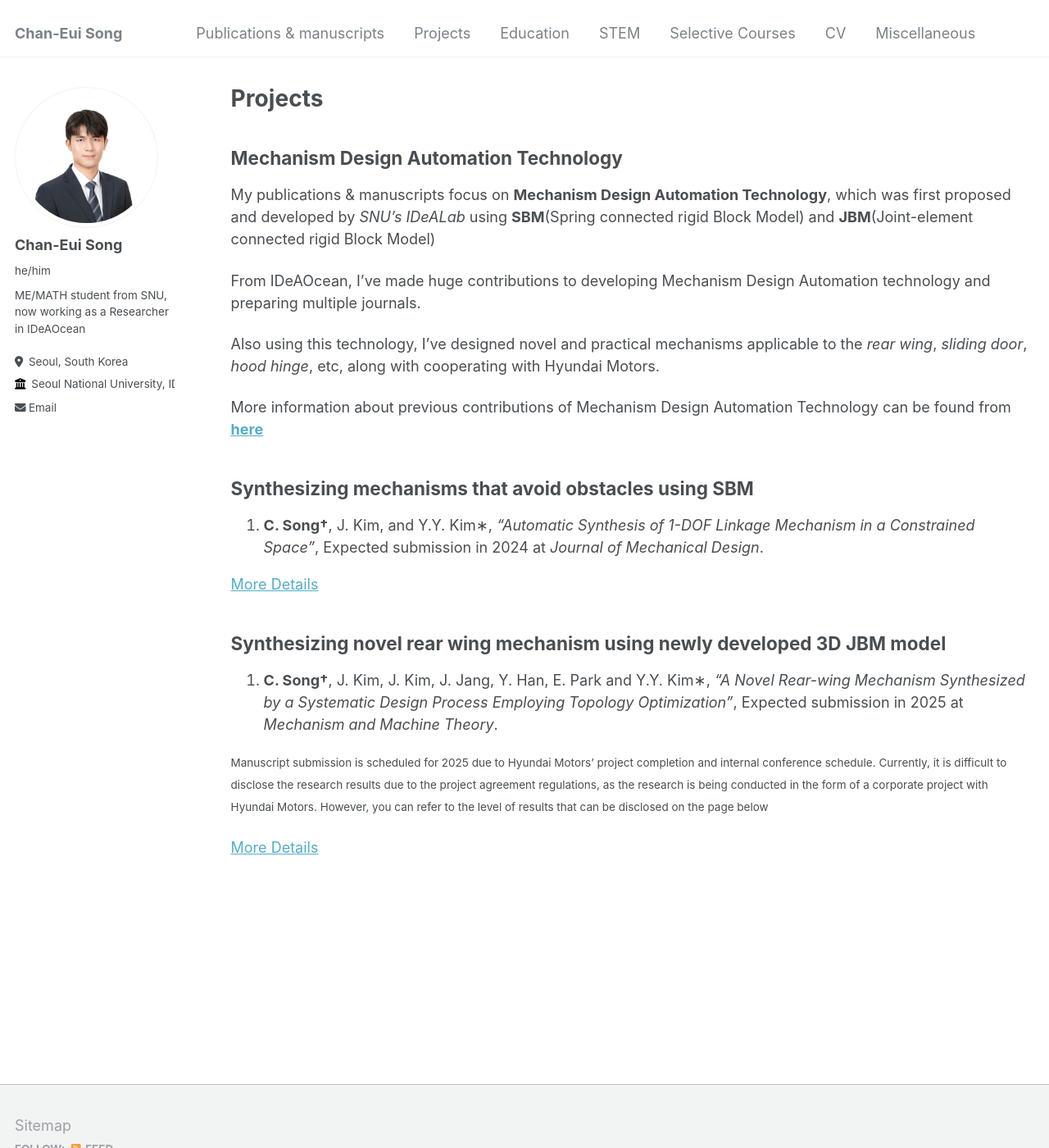
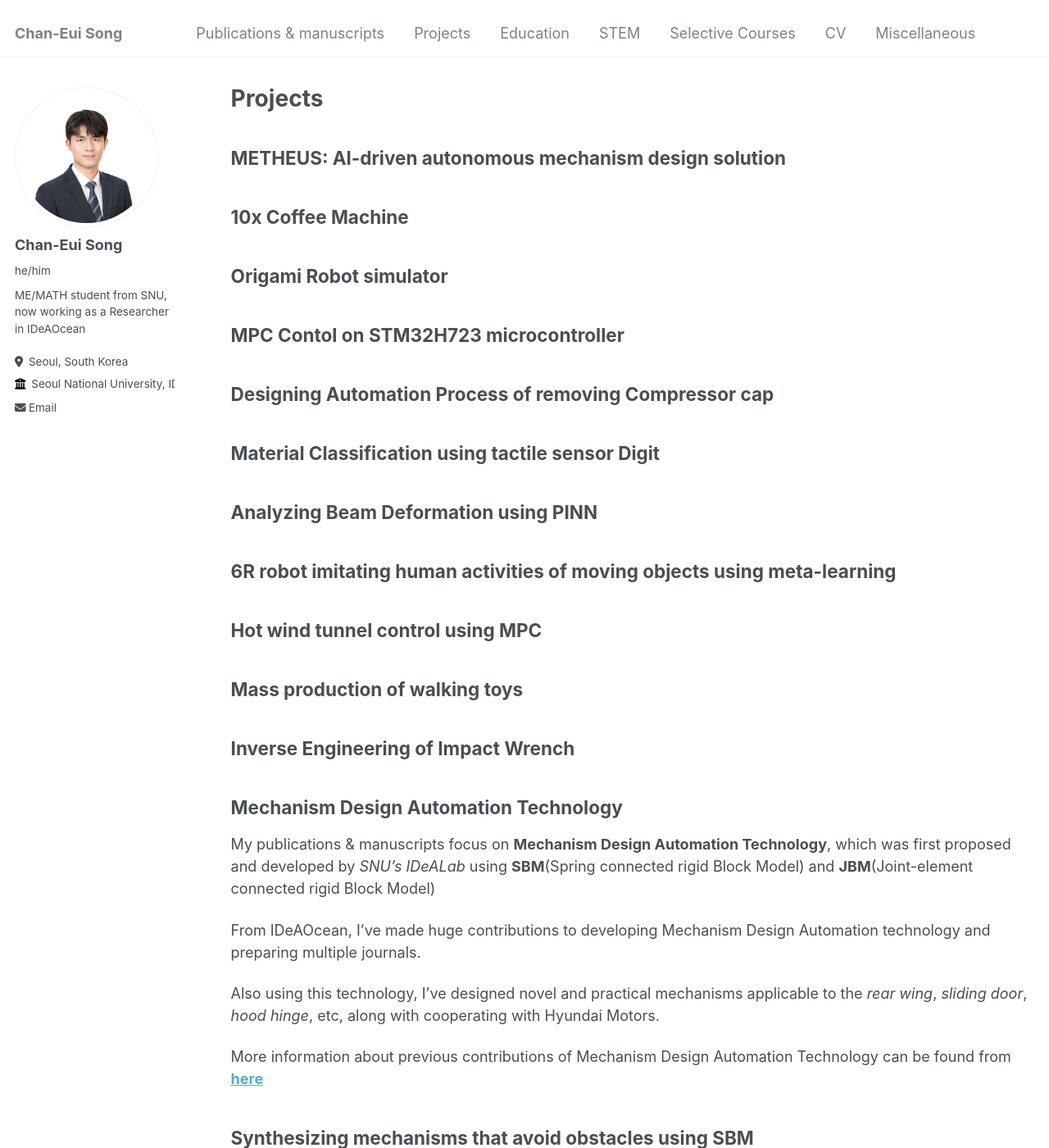
Before and after one commit to cksdml1014/chanisong, a Jekyll site: the page built from _pages/Projects.md, in a window 1280 px wide and 1400 px high. Shown: the whole window at 82% size. Built offline with Jekyll 4.4.1, drawn with Linux system fonts in a browser that asks for light colours.

Commit message:
Update Projects.md

```diff
--- a/_pages/Projects.md
+++ b/_pages/Projects.md
@@ -4,6 +4,38 @@ title: "Projects"
 permalink: /projects/
 author_profile: true
 ---
+## METHEUS: AI-driven autonomous mechanism design solution
+
+
+## 10x Coffee Machine
+
+
+## Origami Robot simulator
+
+
+## MPC Contol on STM32H723 microcontroller
+
+
+## Designing Automation Process of removing Compressor cap
+
+
+## Material Classification using tactile sensor Digit
+
+
+## Analyzing Beam Deformation using PINN
+
+
+## 6R robot imitating human activities of moving objects using meta-learning
+
+
+## Hot wind tunnel control using MPC
+
+
+## Mass production of walking toys
+
+
+## Inverse Engineering of Impact Wrench
+
 
 ## Mechanism Design Automation Technology
 My publications & manuscripts focus on **Mechanism Design Automation Technology**, which was first proposed and developed by *SNU's IDeALab* using **SBM**(Spring connected rigid Block Model) and **JBM**(Joint-element connected rigid
```
